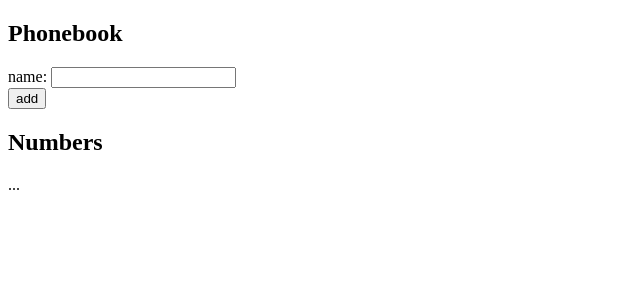
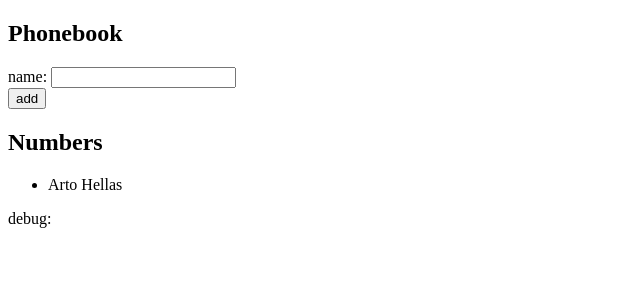
Before and after one commit to Aashishdh/fullstackopen-exercises, a React (Vite) app in the folder Part2-phonebook-2.6_2.10/: page / in a window 1280 px wide. Shown: the top 300 px of the page, without its empty margins (0-640 px from the left). Built offline with nearby package versions, Linux system fonts and the light colour scheme.

Commit message:
2.6 is completed

```diff
--- a/Part2-phonebook-2.6_2.10/src/App.jsx
+++ b/Part2-phonebook-2.6_2.10/src/App.jsx
@@ -6,19 +6,38 @@ const App = () => {
   ])
   const [newName, setNewName] = useState('')
 
+  const addperson=(e)=>{
+    e.preventDefault();
+    const nameobject={name:newName}
+    setPersons(persons.concat(nameobject))
+    setNewName('')
+  }
+
+
+
+   const handleNameChange = (event) => {
+    setNewName(event.target.value)
+  }
   return (
     <div>
       <h2>Phonebook</h2>
-      <form>
+      <form onSubmit={addperson}>
         <div>
-          name: <input />
+          name: <input value={newName} onChange={handleNameChange} />
         </div>
         <div>
           <button type="submit">add</button>
         </div>
       </form>
       <h2>Numbers</h2>
-      ...
+
+      <ul>
+        {persons.map(person=><li key={person.name}>{person.name}</li>)}
+      </ul>
+
+
+      {/* Debugging helper */}
+      <div>debug: {newName}</div>
     </div>
   )
 
```
